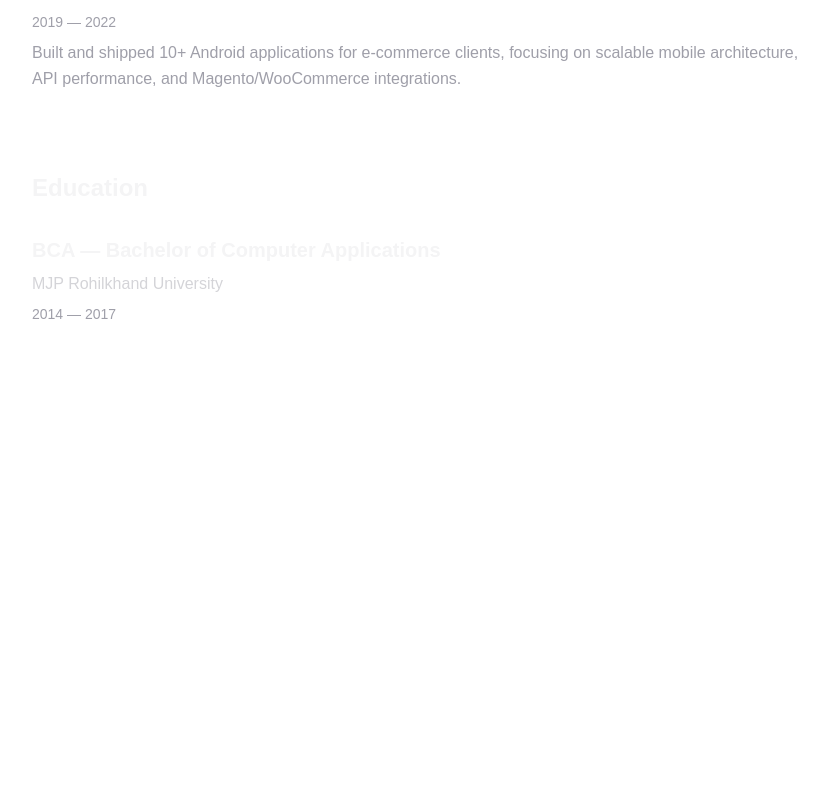
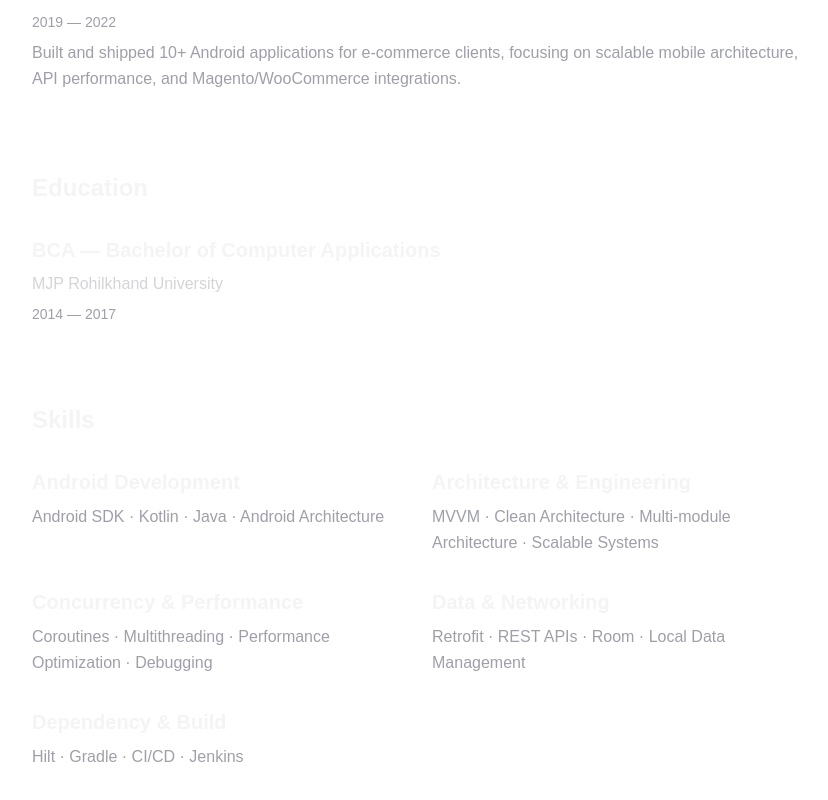
Before and after one commit to Anand0581/anand-portfolio, a Next.js app: page / in a window 1280 px wide. Shown: the part 1702-2502 px from the top of the page, without its empty margins (32-860 px from the left). Before the commit the page ends 2122 px from the top, so only its background shows below. Built offline with nearby package versions, Linux system fonts and the light colour scheme.

Commit message:
feat: add skills preview section

```diff
--- a/app/page.tsx
+++ b/app/page.tsx
@@ -4,6 +4,7 @@ import Hero from "@/components/sections/Hero";
 import About from "@/components/sections/About";
 import Experience from "@/components/sections/Experience";
 import Education from "@/components/sections/Education";
+import Skills from "@/components/sections/Skills";
 
 export default function Home() {
   return (
@@ -15,6 +16,7 @@ export default function Home() {
           <About />
           <Experience />
           <Education />
+          <Skills />
         </section>
       </Container>
     </main>
--- /dev/null
+++ b/components/sections/Skills.tsx
@@ -0,0 +1,70 @@
+import Container from "../shared/Container";
+
+export default function Skills() {
+    const skillGroups = [
+        {
+            title: "Android Development",
+            skills: ["Android SDK", "Kotlin", "Java", "Android Architecture"],
+        },
+        {
+            title: "Architecture & Engineering",
+            skills: [
+                "MVVM",
+                "Clean Architecture",
+                "Multi-module Architecture",
+                "Scalable Systems",
+            ],
+        },
+        {
+            title: "Concurrency & Performance",
+            skills: [
+                "Coroutines",
+                "Multithreading",
+                "Performance Optimization",
+                "Debugging",
+            ],
+        },
+        {
+            title: "Data & Networking",
+            skills: [
+                "Retrofit",
+                "REST APIs",
+                "Room",
+                "Local Data Management",
+            ],
+        },
+        {
+            title: "Dependency & Build",
+            skills: ["Hilt", "Gradle", "CI/CD", "Jenkins"],
+        },
+    ];
+
+    return (
+        <section className="pt-20">
+            <Container>
+                <div className="flex flex-col gap-8 max-w-3xl">
+                    <h2 className="text-2xl font-bold text-zinc-100">
+                        Skills
+                    </h2>
+
+                    <div className="grid gap-8 md:grid-cols-2">
+                        {skillGroups.map((group) => (
+                            <div
+                                key={group.title}
+                                className="flex flex-col gap-2"
+                            >
+                                <h3 className="text-xl font-semibold text-zinc-100">
+                                    {group.title}
+                                </h3>
+
+                                <p className="text-base leading-relaxed text-zinc-400">
+                                    {group.skills.join(" · ")}
+                                </p>
+                            </div>
+                        ))}
+                    </div>
+                </div>
+            </Container>
+        </section>
+    );
+}
```
